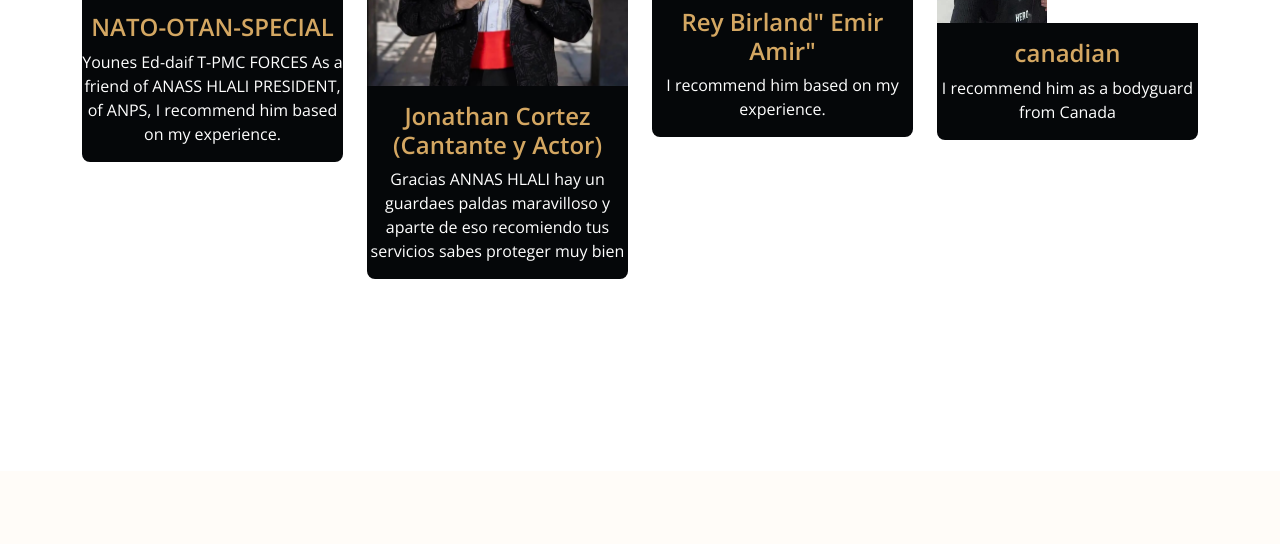
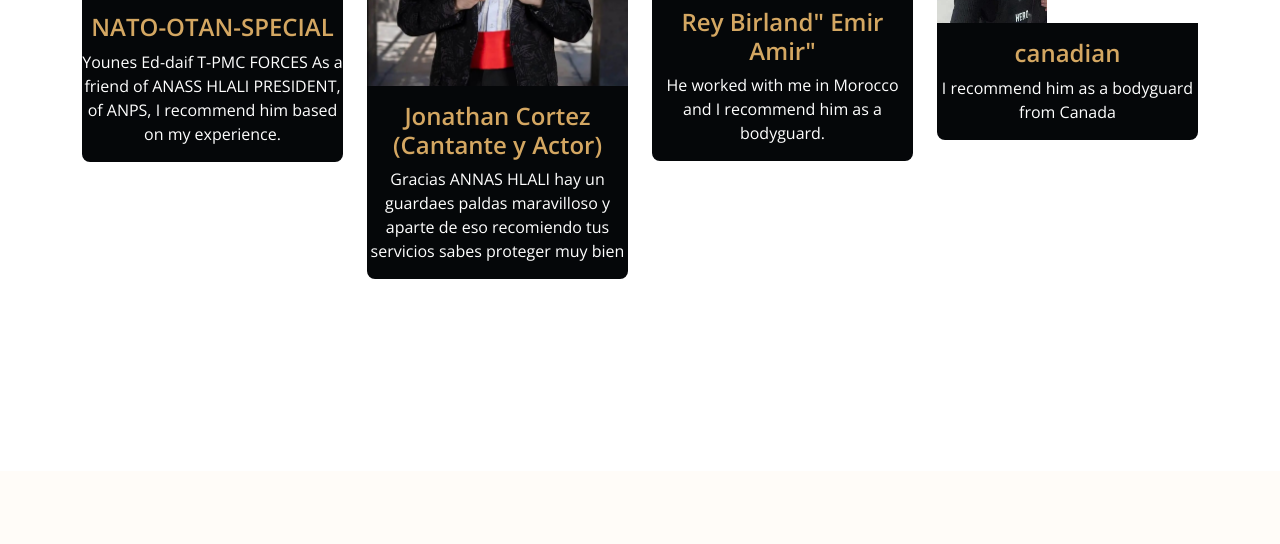
Before and after one commit to Services-pro/bodyguard.ma, a plain HTML site: page index.html in a window 1280 px wide. Shown: the part 5507-6051 px from the top of the page. Drawn offline with nearby package versions, Linux system fonts and the light colour scheme; animation ran at ten frames a second; a script that the page names is missing.

Commit message:
Update index.html

```diff
--- a/index.html
+++ b/index.html
@@ -584,7 +584,7 @@
                             <img class="img-fluid rounded-top " src="img/t3.jfif" alt="">
                             <div class="team-content text-center py-3 bg-dark rounded-bottom">
                                 <h4 class="text-primary">Rey Birland" Emir Amir"</h4>
-                                <p class="text-white mb-0">I recommend him based on my experience.</p>
+                                <p class="text-white mb-0">He worked with me in Morocco and I recommend him as a bodyguard.</p>
                             </div>
                             <div class="team-icon d-flex flex-column justify-content-center m-4">
                                 <a class="share btn btn-primary btn-md-square rounded-circle mb-2" href=""><i class="fas fa-share-alt"></i></a>
```
